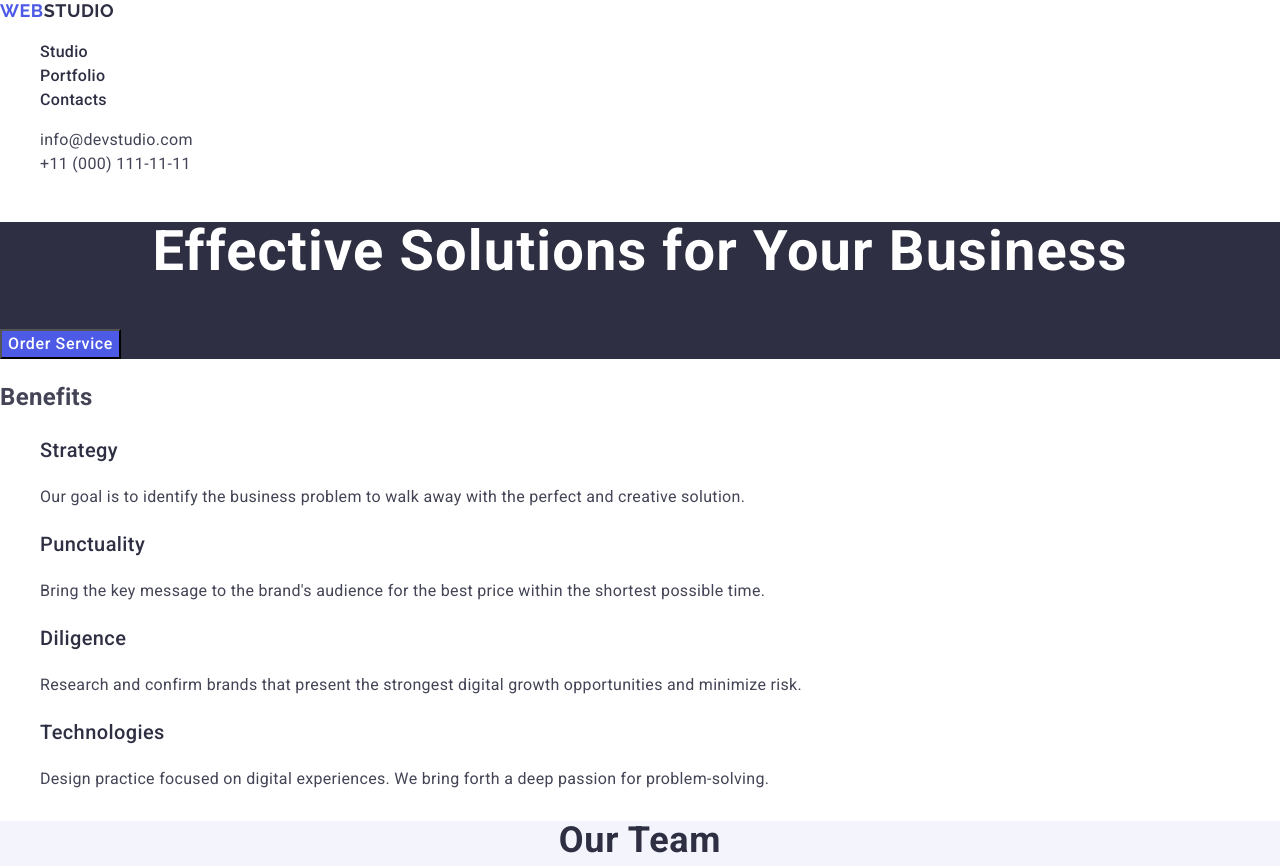
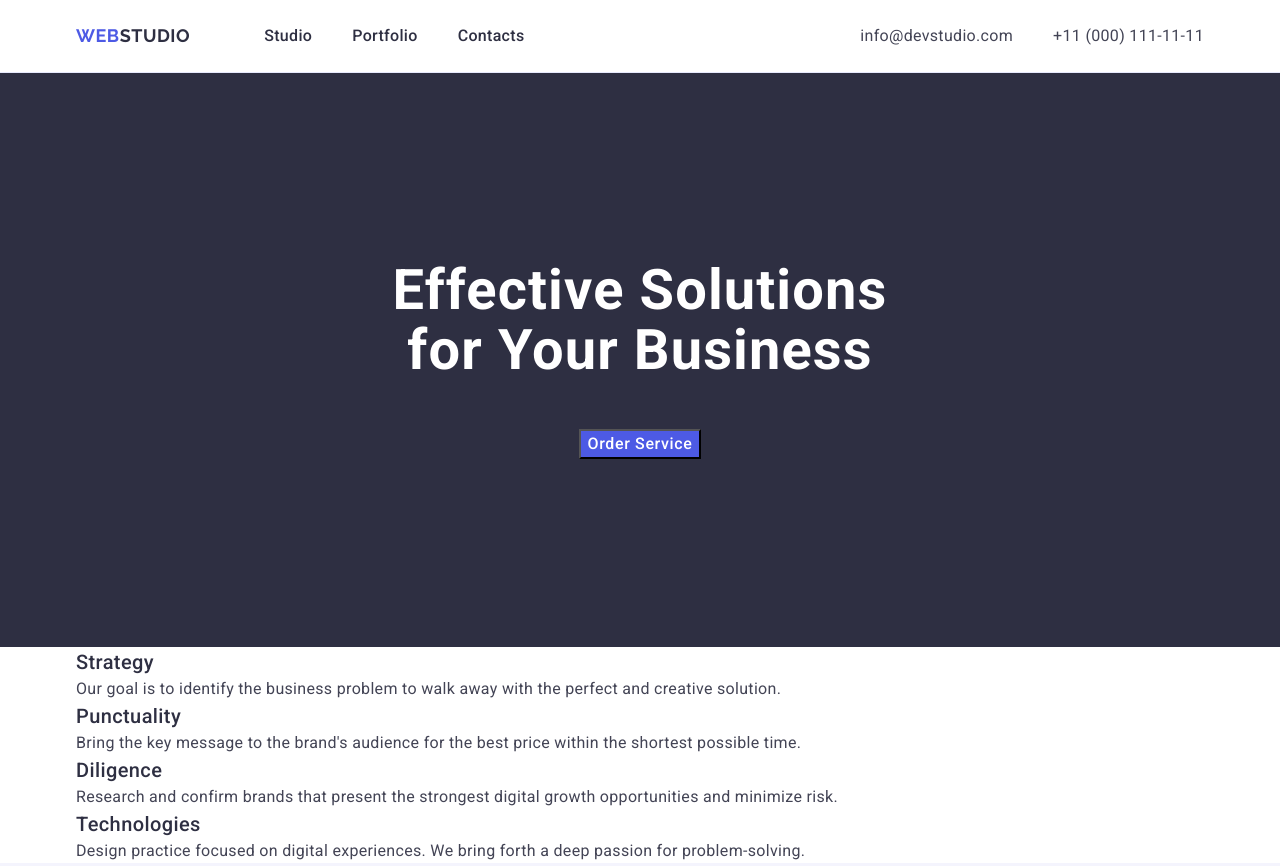
Before and after one commit to Oksana-Moskovko/goit-markup-hw-03, a plain HTML site: page index.html in a window 1280 px wide. Shown: the top 866 px of the page. Drawn offline with nearby package versions, Linux system fonts and the light colour scheme.

Commit message:
геометрія css header

```diff
--- a/css/styles.css
+++ b/css/styles.css
@@ -7,14 +7,67 @@ body {
     letter-spacing: 0.02em;
 }
 
+p,
+h1,
+h2,
+h3,
+h4,
+h5,
+h6 {
+  margin: 0;
+}
+
+.visually-hidden {
+  position: absolute;
+  width: 1px;
+  height: 1px;
+  margin: -1px;
+  border: 0;
+  padding: 0;
+  white-space: nowrap;
+  clip-path: inset(100%);
+  clip: rect(0 0 0 0);
+  overflow: hidden;
+}
+
 ul, ol {
 	list-style-type: none;
+  margin: 0;
+	padding: 0;
 }
+
 a {
   text-decoration: none;
 }
+.container {
+  max-width: 1158px;
+  padding-left: 15px;
+  padding-right: 15px;
+  margin: 0 auto;
+  }
 
 /*header-nav*/
+
+.header-page {
+  border-bottom: 1px solid #e7e9fc;
+}
+
+.header-container {
+  display: flex;
+  align-items: center;
+}
+
+.header-nav {
+  display: flex;
+  align-items: center;
+}
+
+.nav-list {
+  display: flex;
+  align-items: center;
+  gap: 40px;
+}
+
 .logo-link {
   text-transform: uppercase;
   font-family: "Raleway", sans-serif;
@@ -23,9 +76,12 @@ a {
   line-height: 1.17;
   letter-spacing: 0.03em;
   color: #4d5ae5;
-
 }
 
+.header-logo {
+  padding: 24px 0;
+  margin-right: 74px;
+}
 .header-logo .logo-part {
   color: #2e2f42;
 }
@@ -34,6 +90,8 @@ a {
 }
 
 .nav-link {
+  display: block;
+  padding: 24px 0;
   font-weight: 500;
   font-size: 16px;
   line-height: 1.5;
@@ -49,10 +107,18 @@ a {
 }
 
 /* address-section*/
+.address-list {
+  display: flex;
+  align-self: center;
+  gap: 40px;
+}
 .address-section {
   font-style: normal;
+  margin-left: auto;
 }
 .address-link {
+  display: block;
+  padding: 24px 0;
   color: #434455;
   font-weight: 400;
   letter-spacing: 0.02em;
@@ -61,6 +127,12 @@ a {
 .main-page {
   background-color: #2E2F42;
 }
+ .container-page {
+  padding-top: 188px;
+  padding-bottom: 48px;
+  width: 496px;
+  margin: 0 auto;
+ }
 
 .page-title {
   font-weight: 700;
@@ -80,7 +152,14 @@ a {
   line-height: 1.5;
   letter-spacing: 0.04em;
   color: #FFFFFF;
+  display: block;
+  margin: 0 auto;
 }
+
+.button {
+  padding-bottom: 188px;
+}
+
 .btn-primary:hover,
 .btn-primary:focus {
   background-color: #404BBF;
--- a/index.html
+++ b/index.html
@@ -15,11 +15,12 @@
 <body>
     <header class="header-page">
 
+        <div class="container header-container">
             <nav class="header-nav">
                 <a class="logo-link header-logo" href="./index.html">
                     Web<span class="logo-part">Studio</span>
                 </a>
-            <ul>
+                <ul class="nav-list">
                     <li class="nav-item"><a class="nav-link" href="./index.html">Studio</a></li>
                     <li class="nav-item"><a class="nav-link" href="">Portfolio</a></li>
                     <li class="nav-item"><a class="nav-link" href="">Contacts</a></li>
@@ -31,18 +32,22 @@
                     <li class="address-item"><a class="address-link" href="tel:+110001111111">+11 (000) 111-11-11</a></li>
                 </ul>
             </address>
+        </div>
 
 
     </header>
 
     <main>
         <section class="main-page">
-           <h1 class="page-title">Effective Solutions for Your Business</h1>
-           <button class="btn-primary" type="button">Order Service</button>
+          <div class="container">
+               <div class="container-page"><h1 class="page-title">Effective Solutions for Your Business</h1></div>
+               <div class="button"><button class="btn-primary" type="button">Order Service</button></div>
+          </div>
         </section>
 
         <section class="content-section">
-            <h2 class="section-title-hidden">Benefits</h2>
+            <div class="container">
+                <h2 class="visually-hidden">Benefits</h2>
                 <ul>
                     <li>
                         <h3 class="title-benefits">Strategy</h3>
@@ -64,9 +69,11 @@
                         <P class="benefits-text">Design practice focused on digital experiences. We bring forth a deep passion for problem-solving.</P>
                     </li>
                 </ul>
+            </div>
         </section>
 
         <section class="our-team">
+            <div class="container">
                 <h2 class="section-title">Our Team</h2>
                 <ul>
                     <li class="our-team-list"><img src="./images/img1-min.jpg" alt="men Mark Guerrero Product Designer" width="264" height="260"/>
@@ -86,9 +93,11 @@
                         <h3 class="section-team">Daniel Wilson</h3>
                         <p class="profession-team">UI Designer</p></li>
                 </ul>
+            </div>
         </section>
 
         <section>
+            <div class="container">
                 <h2 class="section-title">Our Portfolio</h2>
                 <ul>
                     <li>
@@ -122,15 +131,18 @@
                         <p class="profession-team">Marketing</p>
                     </li>
                 </ul>
+            </div>
         </section>
 
     </main>
 
     <footer class="footer">
+        <div class="container">
             <a class="logo-link footer-logo" href="./index.html">
                 Web<span class="logo-part">Studio</span>
             </a>
             <p class="footer-copyright">Increase the flow of customers and sales for your business with digital marketing & growth solutions.</p>
+        </div>
     </footer>
 
 </body>
```
Also changed, not shown: 2 other files. Lines whose indentation alone changed are shown as unchanged.
